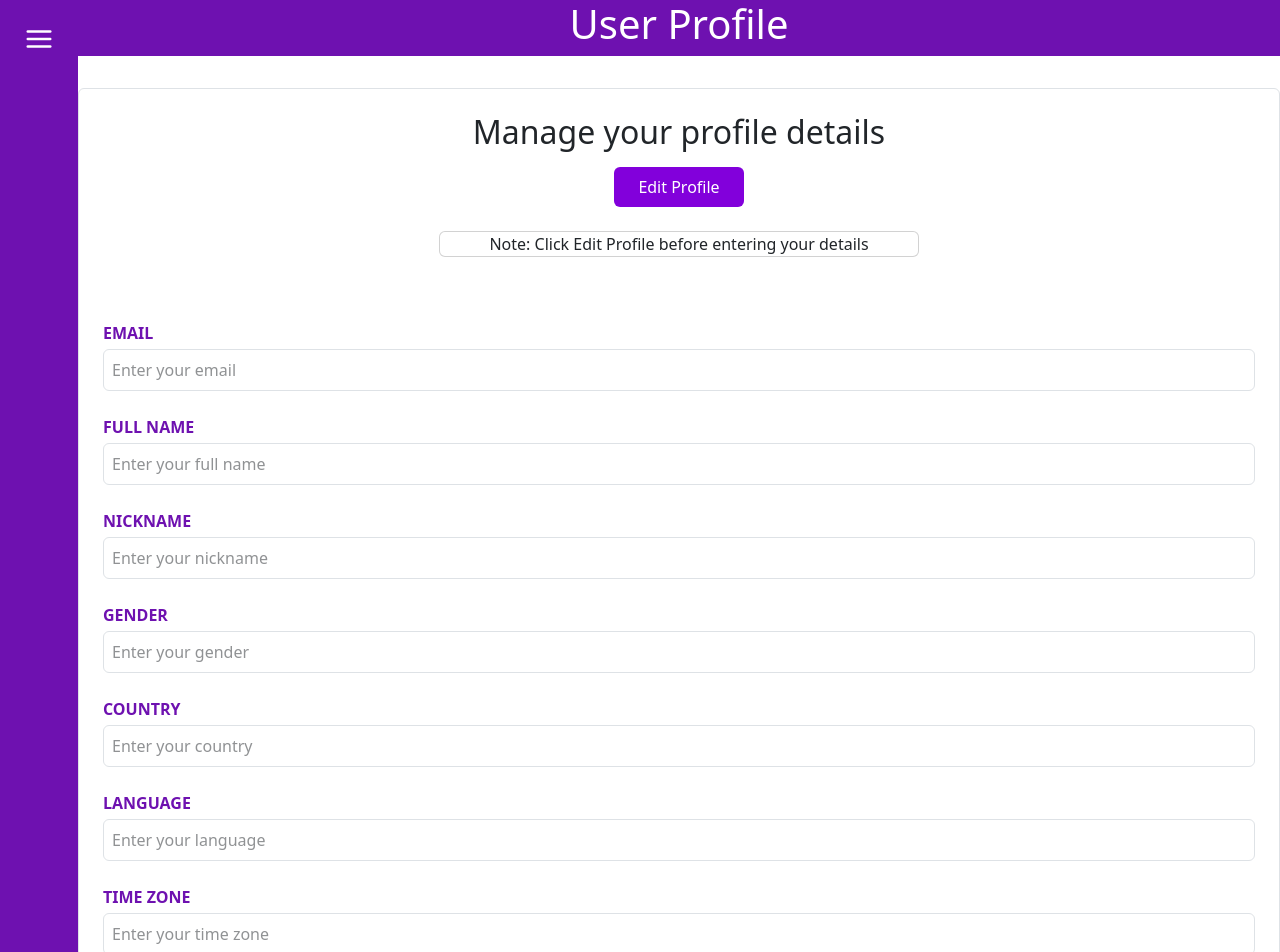
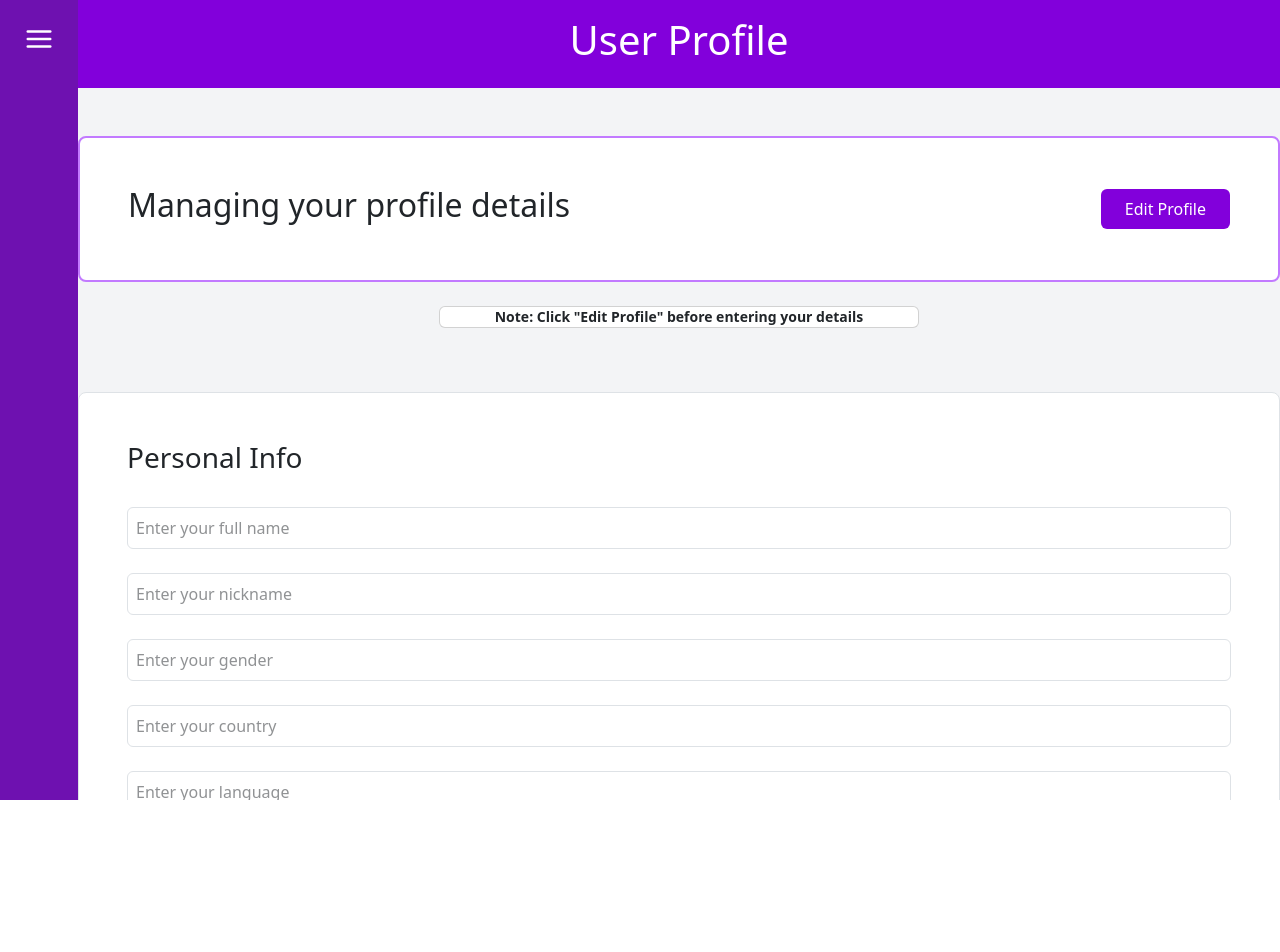
Before and after one commit to Amrutha-Gopalakrishnan/ASHA-AI, a React app in the folder my-project/: page /#/userprofile in a window 1280 px wide. Shown: the top 952 px of the page. After the commit the page ends 800 px from the top, so only its background shows below. Built offline with nearby package versions, Linux system fonts and the light colour scheme; the HTML template or start-up script is replaced by a standard one.

Commit message:
Updated files

```diff
--- a/my-project/package.json
+++ b/my-project/package.json
@@ -23,7 +23,10 @@
     "react-icons": "^5.5.0",
     "react-markdown": "^10.1.0",
     "react-router-dom": "^7.5.1",
-    "react-scroll": "^1.9.3"
+    "react-scroll": "^1.9.3",
+    "react-toastify": "^11.0.5",
+    "recharts": "^2.15.3",
+    "uuid": "^11.1.0"
   },
   "devDependencies": {
     "@eslint/js": "^9.21.0",
--- a/my-project/src/UserProfile.jsx
+++ b/my-project/src/UserProfile.jsx
@@ -1,102 +1,60 @@
-import React, { useEffect, useState } from "react";
-import { supabase } from "./supabaseClient";
+import React, { useState } from "react";
+import { createClient } from "@supabase/supabase-js";
 import { FiMenu } from "react-icons/fi";
 import Dashboard from "./Dashboard";
 
-const ProfilePage = () => {
-  const initialProfileData = {
-    email:"",
+// Initialize Supabase client
+const supabaseUrl = "https://wodkxkcbdrlksnzerezz.supabase.co";
+const supabaseKey =
+  "eyJhbGciOiJIUzI1NiIsInR5cCI6IkpXVCJ9.eyJpc3MiOiJzdXBhYmFzZSIsInJlZiI6IndvZGt4a2NiZHJsa3NuemVyZXp6Iiwicm9sZSI6ImFub24iLCJpYXQiOjE3NDU1OTQ5MTYsImV4cCI6MjA2MTE3MDkxNn0.SV7zqbCCMnidBNT-IGYq0kN0eVRtQlJcvD6-_0ZWCLo";
+const supabase = createClient(supabaseUrl, supabaseKey);
+
+export default function App() {
+  const [profile, setProfile] = useState({
     full_name: "",
     nickname: "",
     gender: "",
     country: "",
     language: "",
     time_zone: "",
-    job_title: "",
-    company: "",
-    experience: "",
-    career_objective: "",
-    skill: "",
-    skill_level: "Beginner",
-    degree: "",
-    university: "",
-    year_of_graduation: "",
-    linkedin_url: "",
-    portfolio_url: "",
-    github_url: "",
-    preferred_roles: "",
-    job_types: "",
-    locations: ""
+  });
+
+  const [isEditable, setIsEditable] = useState(false);
+  const [sidebarOpen, setSidebarOpen] = useState(false);
+  const [activePage, setActivePage] = useState("profile");
+
+  const handleChange = (e) => {
+    const { id, value } = e.target;
+    setProfile((prev) => ({
+      ...prev,
+      [id]: value,
+    }));
   };
 
-  const [profileData, setProfileData] = useState(initialProfileData);
-  const [originalData, setOriginalData] = useState(initialProfileData);
-  const [isEditing, setIsEditing] = useState(false);
-  const [sidebarOpen, setSidebarOpen] = useState(false);
-  const [user, setUser] = useState(null);
-  const [activePage, setActivePage] = useState("profile");
-  const [loading, setLoading] = useState(true);
-
-  useEffect(() => {
-    const fetchUserProfile = async () => {
-      const {
-        data: { user } } = await supabase.auth.getUser();
-      setUser(user);
-
-      if (user) {
-        const { data, error } = await supabase
-          .from("profiles")
-          .select("*")
-          .eq("id", user.id)
-          .single();
-
-        if (data) {
-          setProfileData({ ...initialProfileData, ...data });
-          setOriginalData({ ...initialProfileData, ...data });
-        }
-      }
-      setLoading(false);
-    };
-
-    fetchUserProfile();
-  }, []);
-
-
-const handleSaveChanges = async () => {
-    if (!user) {
-      alert("No user found. Are you logged in?");
-      return;
-    }
-
-    const updatedProfile = {
-      ...profileData,
-      id: user.id,
-      email: user.email,
-    };
-
-    const { error } = await supabase
-      .from("profiles")
-      .upsert(updatedProfile, { onConflict: ["id"] });
+  const saveProfile = async () => {
+    const { data, error } = await supabase.from("user_profiles").insert([
+      {
+        ...profile,
+      },
+    ]);
 
     if (error) {
-      console.error("Error saving profile:", error.message);
+      console.error("Error saving profile:", error);
       alert("Failed to save profile.");
     } else {
-      setOriginalData(updatedProfile);
-      setIsEditing(false);
+      console.log("Profile saved successfully!", data);
       alert("Profile saved successfully!");
+      setIsEditable(false);
     }
   };
 
-
-
-  const handleCancelChanges = () => {
-    setProfileData(originalData); // Reset to original data
-    setIsEditing(false);
+  const handleSubmit = async (e) => {
+    e.preventDefault();
+    await saveProfile();
   };
 
-  const handleChange = (e) => {
-    setProfileData({ ...profileData, [e.target.name]: e.target.value });
+  const unlockFields = () => {
+    setIsEditable(true);
   };
 
   const toggleSidebar = () => {
@@ -106,39 +64,29 @@ const handleSaveChanges = async () => {
   const switchPage = (page) => {
     setActivePage(page);
     setSidebarOpen(false);
-    setIsEditing(false);
-    setProfileData(originalData); // Reset to original when switching page
   };
 
-
-
-  if (loading) {
-    return (
-      <div className="flex items-center justify-center min-h-screen">
-        <p className="text-xl font-semibold">Loading profile...</p>
-      </div>
-    );
-  }
-
   return (
-    <div className="flex min-h-screen ">
-
+    <div className="flex h-screen">
       {/* Sidebar */}
       <div className="flex flex-col bg-purple-800 text-white">
-        <button
-          onClick={toggleSidebar}
-          className="p-4 focus:outline-none"
-        >
+        <button onClick={toggleSidebar} className="p-4 focus:outline-none">
           <FiMenu size={30} />
         </button>
 
         {sidebarOpen && (
           <div className="w-64 p-6">
             <ul>
-              <li className="mb-6 cursor-pointer hover:underline" onClick={() => switchPage("profile")}>
+              <li
+                className="mb-6 cursor-pointer hover:underline"
+                onClick={() => switchPage("profile")}
+              >
                 User Profile
               </li>
-              <li className="mb-6 cursor-pointer hover:underline" onClick={() => switchPage("dashboard")}>
+              <li
+                className="mb-6 cursor-pointer hover:underline"
+                onClick={() => switchPage("dashboard")}
+              >
                 Dashboard
               </li>
             </ul>
@@ -147,92 +95,127 @@ const handleSaveChanges = async () => {
       </div>
 
       {/* Main Content */}
-      <div className="flex-1">
-
-        {/* Navbar */}
-        <nav className="bg-purple-800 ">
-        <div className="flex justify-center items-center mb-8  ">
-          <h1 className="text-3xl font-bold " style={{color:"white"}}>
+      <main className="flex-1  bg-gray-100 overflow-auto">
+        <header className="bg-purple-700 text-white p-3 text-center">
+          <h1 className="text-2xl font-bold">
             {activePage === "profile" ? "User Profile" : "Dashboard"}
           </h1>
-        </div>
-        </nav>
+        </header>
 
+        {activePage === "profile" && (
+          <>
 
-        {/* Pages */}
-        {activePage === "profile" && (
-          <div className="border p-6 rounded-md" id="user">
-            <h2 className="text-xl font-semibold text-purple-800 mb-8 text-center">
-              Manage your profile details
-            </h2>
+            <section className="bg-white border-2 border-purple-400 rounded-lg p-5 mt-5 flex justify-between items-center">
 
-            {/* Edit/Save/Cancel buttons */}
-            <div className="flex gap-4 mb-6 mt-3 justify-center">
-              {!isEditing ? (
-                <button
-                  onClick={() => setIsEditing(true)}
-                  className="bg-purple-700 text-white px-4 py-2 rounded"
-                >
-                  Edit Profile
-                </button>
-              ) : (
-                <>
-                  <button
-                    onClick={handleSaveChanges}
-                    className="bg-green-600 text-white px-4 py-2 rounded"
-                  >
-                    Save Changes
-                  </button>
-                  <button
-                    onClick={handleCancelChanges}
-                    className="bg-red-500 text-white px-4 py-2 rounded"
-                  >
-                    Cancel
-                  </button>
-                </>
-              )}
-            </div>
+              <h2 className="text-lg font-semibold">
+                Managing your profile details
+              </h2>
+              <button
+                type="button"
+                onClick={unlockFields}
+                className="bg-purple-700 text-white py-2 px-4 rounded hover:bg-purple-800"
+              >
+                Edit Profile
+              </button>
 
-            <div className="flex align-center justify-center">
-                <p className=" card w-120  text-center">Note: Click Edit Profile before entering your details</p>
-             </div>
+            </section>
 
-
-
-            {/* Profile Form */}
-            <div className="row gap-4 mt-5">
-              {Object.keys(initialProfileData).map((key, idx) => (
-
-
-                <div key={idx}>
-                  <label className="block text-purple-800 font-semibold mb-1">
-                    {key.replace(/_/g, " ").toUpperCase()}
-                  </label>
-                  <input
-                    type="text"
-                    name={key}
-                    value={profileData[key] || ""}
-                    onChange={handleChange}
-                    disabled={!isEditing }
-                    className="w-full border border-gray-300 rounded-md p-2 focus:outline-none focus:ring-2 focus:ring-purple-600"
-                    placeholder={`Enter your ${key.replace(/_/g, " ")}`}
-                  />
-                </div>
-
-              ))}
+            <div className="flex align-center justify-center mb-5 mt-4">
+              <p className="card w-120 text-center font-bold text-sm text-gray-600">
+                Note: Click "Edit Profile" before entering your details
+              </p>
             </div>
 
 
-          </div>
+            <form
+              onSubmit={handleSubmit}
+              className="bg-white border border-purple-400 rounded-lg p-5 mt-5 flex flex-col gap-4"
+            >
+              <h3 className="text-purple-700 text-xl mb-2">Personal Info</h3>
+
+              <input
+                id="full_name"
+                type="text"
+                placeholder="Enter your full name"
+                value={profile.full_name}
+                onChange={handleChange}
+                readOnly={!isEditable}
+                className="p-2 border border-gray-300 rounded focus:outline-none"
+              />
+
+              <input
+                id="nickname"
+                type="text"
+                placeholder="Enter your nickname"
+                value={profile.nickname}
+                onChange={handleChange}
+                readOnly={!isEditable}
+                className="p-2 border border-gray-300 rounded focus:outline-none"
+              />
+
+              <input
+                id="gender"
+                type="text"
+                placeholder="Enter your gender"
+                value={profile.gender}
+                onChange={handleChange}
+                readOnly={!isEditable}
+                className="p-2 border border-gray-300 rounded focus:outline-none"
+              />
+
+              <input
+                id="country"
+                type="text"
+                placeholder="Enter your country"
+                value={profile.country}
+                onChange={handleChange}
+                readOnly={!isEditable}
+                className="p-2 border border-gray-300 rounded focus:outline-none"
+              />
+
+              <input
+                id="language"
+                type="text"
+                placeholder="Enter your language"
+                value={profile.language}
+                onChange={handleChange}
+                readOnly={!isEditable}
+                className="p-2 border border-gray-300 rounded focus:outline-none"
+              />
+
+              <input
+                id="time_zone"
+                type="text"
+                placeholder="Enter your time zone"
+                value={profile.time_zone}
+                onChange={handleChange}
+                readOnly={!isEditable}
+                className="p-2 border border-gray-300 rounded focus:outline-none"
+              />
+
+              {/* Actions */}
+              <div className="flex justify-end gap-4 mt-4">
+                <button
+                  type="button"
+                  className="bg-purple-700 text-white py-2 px-4 rounded hover:bg-purple-800"
+                >
+                  Call Support
+                </button>
+                <button
+                  type="submit"
+                  className="bg-purple-700 text-white py-2 px-4 rounded hover:bg-purple-800"
+                >
+                  Save Changes
+                </button>
+              </div>
+            </form>
+          </>
         )}
-
 
         {activePage === "dashboard" && (
           <Dashboard />
         )}
-      </div>
+      </main>
     </div>
   );
-};
-
-export default ProfilePage;
+}
--- a/my-project/src/supabaseClient.js
+++ b/my-project/src/supabaseClient.js
@@ -2,6 +2,10 @@ import { createClient } from '@supabase/supabase-js';
 
 const supabaseUrl = 'https://cdqbbkmdlnrewfgsqgus.supabase.co';
 const supabaseAnonKey = 'eyJhbGciOiJIUzI1NiIsInR5cCI6IkpXVCJ9.eyJpc3MiOiJzdXBhYmFzZSIsInJlZiI6ImNkcWJia21kbG5yZXdmZ3NxZ3VzIiwicm9sZSI6ImFub24iLCJpYXQiOjE3NDUwNjUwMTYsImV4cCI6MjA2MDY0MTAxNn0.oUcHzdgbYjFv9_Psp0E17uxnIyYsOJgIWpgUI_Fnc9I';
+
+const supabaseUrl1 = 'https://cdqbbkmdlnrewfgsqgus.supabase.co';
+const supabaseAnonKey1 = 'eyJhbGciOiJIUzI1NiIsInR5cCI6IkpXVCJ9.eyJpc3MiOiJzdXBhYmFzZSIsInJlZiI6ImNkcWJia21kbG5yZXdmZ3NxZ3VzIiwicm9sZSI6ImFub24iLCJpYXQiOjE3NDUwNjUwMTYsImV4cCI6MjA2MDY0MTAxNn0.oUcHzdgbYjFv9_Psp0E17uxnIyYsOJgIWpgUI_Fnc9I';
+
 
 export const supabase = createClient(supabaseUrl, supabaseAnonKey, {
     auth: {
@@ -11,4 +15,6 @@ export const supabase = createClient(supabaseUrl, supabaseAnonKey, {
 },
 });
 
+export const supabasedetail = createClient(supabaseUrl1, supabaseAnonKey1)
+
 export default supabase
```
Also changed, not shown: my-project/src/CareerAnalytics.jsx (added, +147 -0 lines), my-project/src/Dashboard.jsx (+10 -39 lines), 1 other file (tests, documents, lock files or other folders).
